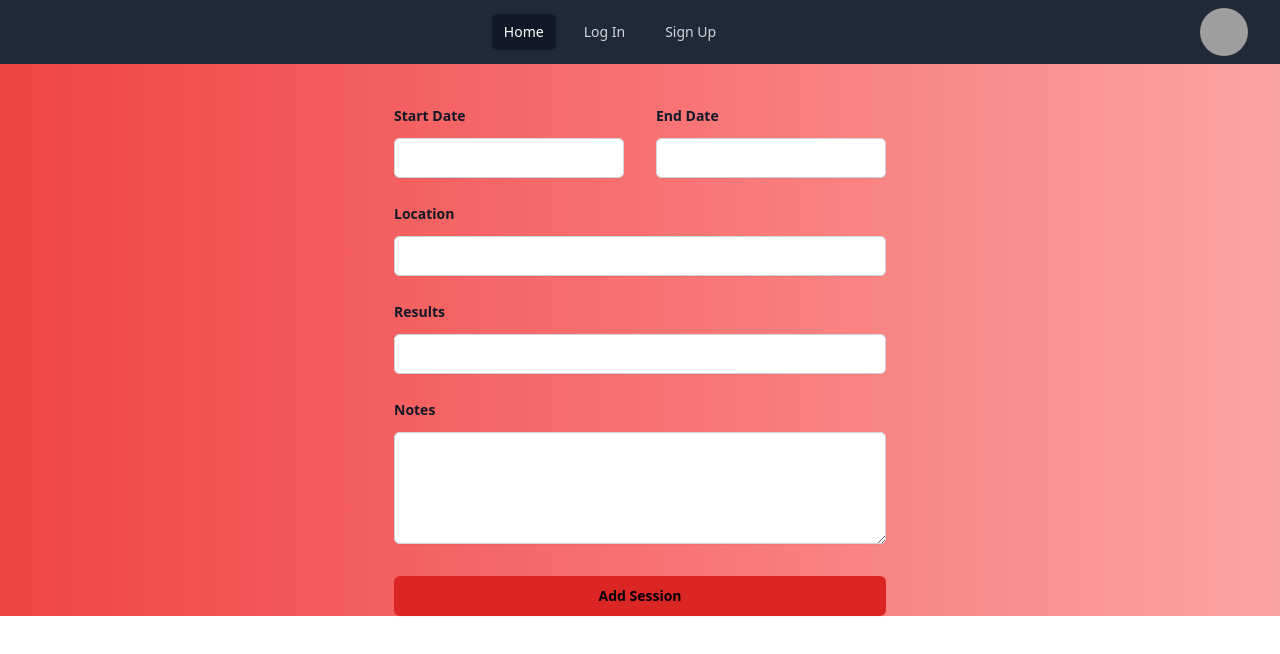
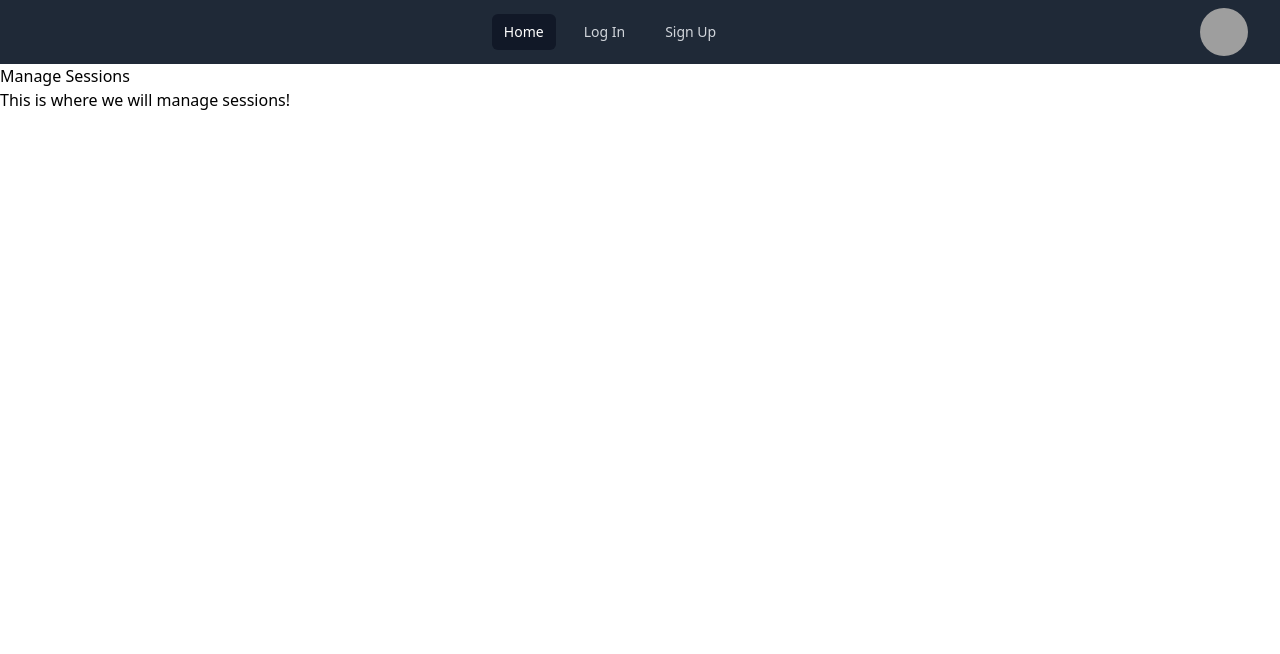
Before and after one commit to Dawnie2021/poker-buddy, a React (Vite) app in the folder client/: page /managesessions in a window 1280 px wide. Shown: the top 654 px of the page. Built offline with nearby package versions, Linux system fonts and the light colour scheme; grey boxes are pictures that could not be loaded.

Commit message:
added more styling

```diff
--- a/client/src/components/Navbar.jsx
+++ b/client/src/components/Navbar.jsx
@@ -26,14 +26,11 @@ function classNames(...classes) {
 
 export default function Navbar() {
   return (
-
     <Disclosure as="nav" className="bg-gray-800">
       {({ open }) => (
         <>
           <div className="mx-auto max-w-7xl px-2 sm:px-6 lg:px-8">
-
             <div className="relative flex h-16 items-center justify-between">
-
               <div className="absolute inset-y-0 left-0 flex items-center sm:hidden">
                 {/* Mobile menu button*/}
                 <Disclosure.Button className="relative inline-flex items-center justify-center rounded-md p-2 text-gray-400 hover:bg-gray-700 hover:text-white focus:outline-none focus:ring-2 focus:ring-inset focus:ring-white">
@@ -95,13 +92,13 @@ export default function Navbar() {
                       <Menu.Item>
                         {({ active }) => (
                           <a
-                            href="./"
+                            href="./ManageSessions"
                             className={classNames(
                               active ? "bg-gray-100" : "",
                               "block px-4 py-2 text-sm text-gray-700"
                             )}
                           >
-                            Your Profile
+                            Manage Sessions
                           </a>
                         )}
                       </Menu.Item>
@@ -148,6 +145,5 @@ export default function Navbar() {
         </>
       )}
     </Disclosure>
-
   );
 }
--- a/client/src/pages/Login.jsx
+++ b/client/src/pages/Login.jsx
@@ -64,10 +64,11 @@ const Login = () => {
           value={formState.password}
           onChange={handleChange}
         />
-        <button class="bg-purple-500 hover:bg--700 text-white font-bold py-2 px-4 rounded-full">
+        <button class="bg-red-500 hover:bg-red-700 text-black font-bold py-2 px-4 border border-blue-700 rounded">
   LogIn
 </button>
       </form>
+
     );
   };
 
@@ -80,6 +81,6 @@ const Login = () => {
       </div>
     </main>
   );
+
 };
-
 export default Login;
--- a/client/src/pages/ManageSessions.jsx
+++ b/client/src/pages/ManageSessions.jsx
@@ -1,97 +1,11 @@
-import { useState } from 'react'
-import { ChevronDownIcon } from '@heroicons/react/20/solid'
-import { Switch } from '@headlessui/react'
-
-function classNames(...classes) {
-  return classes.filter(Boolean).join(' ')
+export default function ManageSessions() {
+  return (
+    <div>
+      <h1>
+      Manage Sessions</h1>
+      <p>
+        This is where we will manage sessions!
+      </p>
+    </div>
+  );
 }
-
-export default function ManageSessions() {
-  const [agreed, setAgreed] = useState(false)
-
-  return (
-    <div className="bg-gradient-to-r from-red-500 via-red-400 to-red-300 ...">
-    <div className="flex justify-center ...">
-
-      <form action="#" method="POST" className="mx-auto -16 max-w-xl sm:mt-10">
-        <div className="grid grid-cols-1 gap-x-8 gap-y-6 sm:grid-cols-2">
-          <div>
-            <label htmlFor="start-date" className="block text-sm font-semibold leading-6 text-gray-900">
-               Start Date
-            </label>
-            <div className="mt-2.5">
-              <input
-                type="text"
-                name="start-date"
-                id="start-date"
-                className="block w-full rounded-md border-0 px-3.5 py-2 text-gray-900 shadow-sm ring-1 ring-inset ring-gray-300 placeholder:text-gray-400 focus:ring-2 focus:ring-inset focus:ring-indigo-600 sm:text-sm sm:leading-6"
-              />
-            </div>
-          </div>
-          <div>
-            <label htmlFor="end-date" className="block text-sm font-semibold leading-6 text-gray-900">
-              End Date
-            </label>
-            <div className="mt-2.5">
-              <input
-                type="text"
-                name="end-date"
-                id="end-date"
-                className="block w-full rounded-md border-0 px-3.5 py-2 text-gray-900 shadow-sm ring-1 ring-inset ring-gray-300 placeholder:text-gray-400 focus:ring-2 focus:ring-inset focus:ring-indigo-600 sm:text-sm sm:leading-6"
-              />
-            </div>
-          </div>
-          <div className="sm:col-span-2">
-            <label htmlFor="location" className="block text-sm font-semibold leading-6 text-gray-900">
-              Location
-            </label>
-            <div className="mt-2.5">
-              <input
-                type="text"
-                name="location"
-                id="location"
-                className="block w-full rounded-md border-0 px-3.5 py-2 text-gray-900 shadow-sm ring-1 ring-inset ring-gray-300 placeholder:text-gray-400 focus:ring-2 focus:ring-inset focus:ring-indigo-600 sm:text-sm sm:leading-6"
-              />
-            </div>
-          </div>
-          <div className="sm:col-span-2">
-            <label htmlFor="results" className="block text-sm font-semibold leading-6 text-gray-900">
-              Results
-            </label>
-            <div className="mt-2.5">
-              <input
-                type="results"
-                name="results"
-                id="results"
-                className="block w-full rounded-md border-0 px-3.5 py-2 text-gray-900 shadow-sm ring-1 ring-inset ring-gray-300 placeholder:text-gray-400 focus:ring-2 focus:ring-inset focus:ring-indigo-600 sm:text-sm sm:leading-6"
-              />
-            </div>
-          </div>
-          <div className="sm:col-span-2">
-            <label htmlFor="notes" className="block text-sm font-semibold leading-6 text-gray-900">
-           Notes
-            </label>
-            <div className="mt-2.5">
-              <textarea
-                name="notes"
-                id="notes"
-                rows={4}
-                className="block w-full rounded-md border-0 px-3.5 py-2 text-gray-900 shadow-sm ring-1 ring-inset ring-gray-300 placeholder:text-gray-400 focus:ring-2 focus:ring-inset focus:ring-indigo-600 sm:text-sm sm:leading-6"
-                defaultValue={''}
-              />
-            </div>
-          </div>
-        </div>
-        <div className="mt-8">
-          <button
-            type="submit"
-            className="block w-full rounded-md bg-red-600 px-.5 py-2.5 text-center text-sm font-semibold text-black shadow-sm hover:bg-indigo-700 focus-visible:outline focus-visible:outline-2 focus-visible:outline-offset-2 focus-visible:outline-indigo-600"
-          >
-            Add Session
-          </button>
-        </div>
-      </form>
-    </div>
-    </div>
-  )
-}
--- a/client/src/pages/Signup.jsx
+++ b/client/src/pages/Signup.jsx
@@ -69,7 +69,7 @@ const Signup = () => {
           value={formState.password}
           onChange={handleChange}
         />
-         <button class="bg-purple-500 hover:bg--700 text-white font-bold py-2 px-4 rounded-full">
+         <button class="bg-red-500 hover:bg-red-700 text-black font-bold py-2 px-4 border border-blue-700 rounded">
   LogIn
 </button>
       </form>
```
